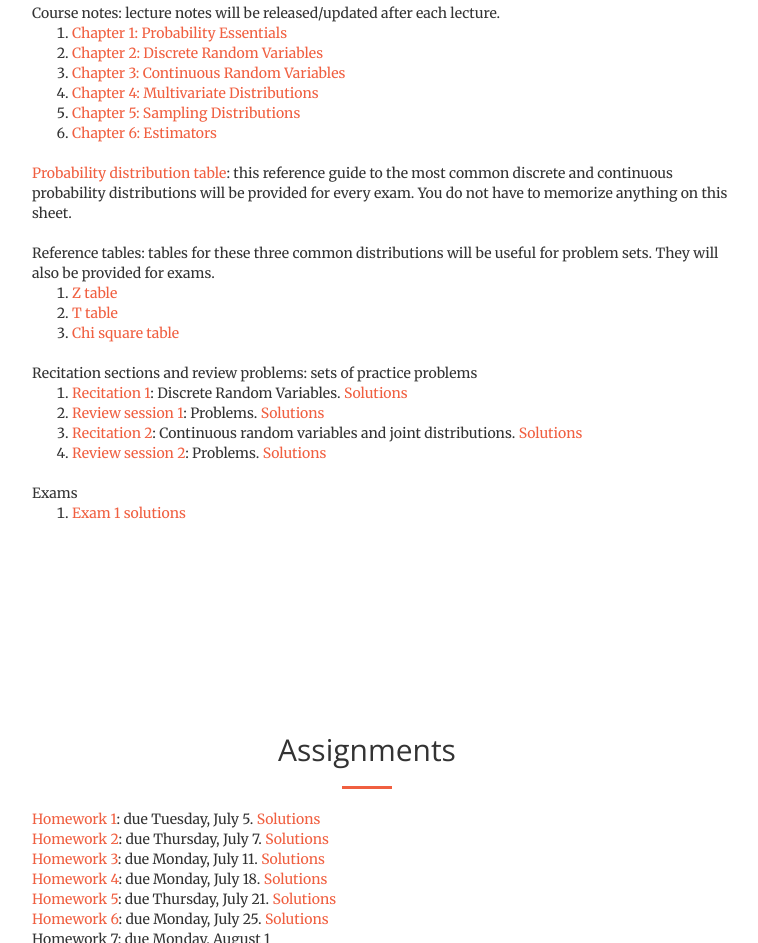
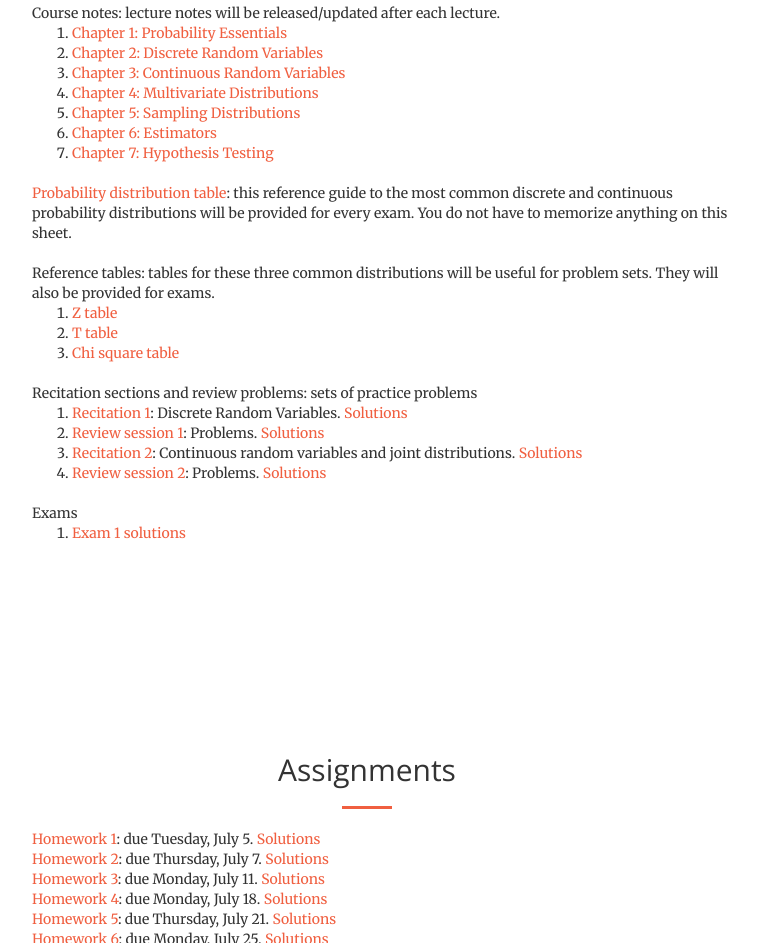
Before and after one commit to rhparker/APMA1650summer2016, a plain HTML site: page index.html in a window 1280 px wide. Shown: the part 3710-4653 px from the top of the page, without its empty margins (273-1031 px from the left). Drawn offline with nearby package versions, Linux system fonts and the light colour scheme.

Commit message:
chapter 7

```diff
--- a/index.html
+++ b/index.html
@@ -202,6 +202,7 @@
                         <li><a href="course/chapter4.pdf">Chapter 4: Multivariate Distributions</a></li>
                         <li><a href="course/chapter5.pdf">Chapter 5: Sampling Distributions</a></li>
                         <li><a href="course/chapter6.pdf">Chapter 6: Estimators</a></li>
+                        <li><a href="course/chapter7.pdf">Chapter 7: Hypothesis Testing</a></li>
                     </ol>
                     </li>
                     <br>
```
Also changed, not shown: 2 other files.
